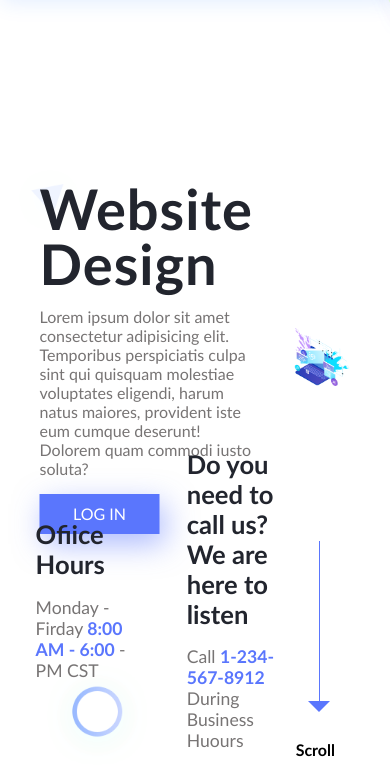
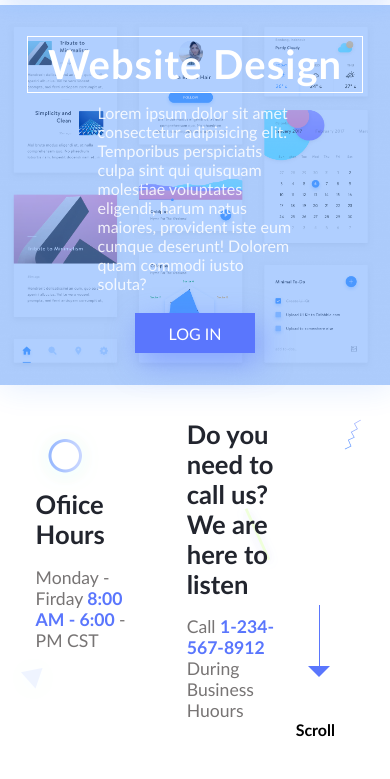
Before and after one commit to RafaelSdm/ATARA, a plain HTML site: page index.html in a window 390 px wide. Shown: the part 65-844 px from the top of the page. Drawn offline with Linux system fonts and the light colour scheme.

Commit message:
media - max-width 1100px

```diff
--- a/css/style.css
+++ b/css/style.css
@@ -563,4 +563,59 @@ nav .menu-btn{
     nav .menu-btn:checked ~ .menu{
         display: block;
     }
+
+    .home-img{
+        display: none;
+
+    }
+
+    .home-text{
+        width: 100%;
+        justify-content: center;
+        align-items: center;
+        display: flex;
+        flex-direction: column;
+        height: 45vh;
+        background-color: rgba(0, 102, 255, 0.309);
+        margin: 0px;
+
+    }
+
+    .home-content{
+        width: 100%;
+        margin: 0px;
+        position: static;
+        transform: translate(0px, 70px);
+        background-image: url(../images/bg2.png);
+        background-repeat: no-repeat;
+        background-size: cover;
+        background-position: top right;
+        box-shadow: 2px 2px 30px rgba(29,118,253,0.13);
+    }
+
+    .home-text h1{
+        color: #fff;
+        padding: 0px 20px;
+        font-size: 2.5rem;
+        border: 1px solid #fff;
+    }
+
+    .home-text p{
+        color: rgba(255, 255, 255, 0.85);
+        margin: 10px 0px 20px 0px;
+        width: 50%;
+    }
+
+    .arrow{
+        height: 70px;
+    }
+
+    .main{
+        background-size: 500px;
+    }
+
+    .timing, .arrow, .scroll{
+        bottom: 40px;
+    }
+
 }
```
